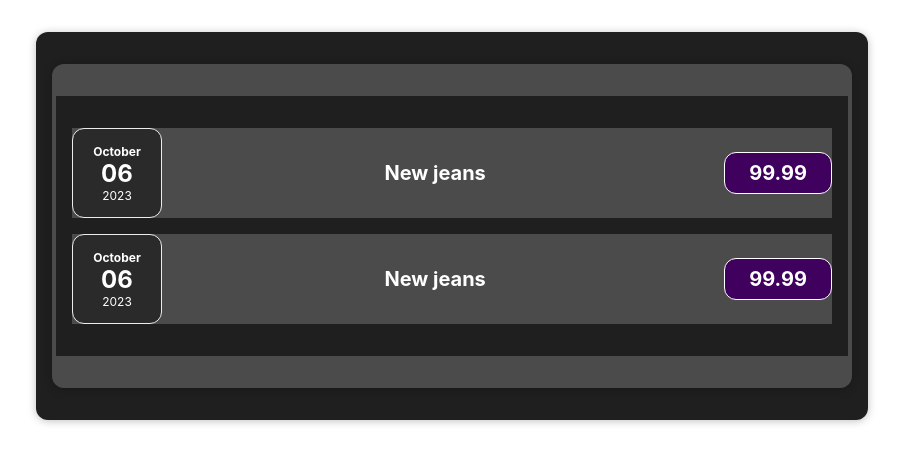
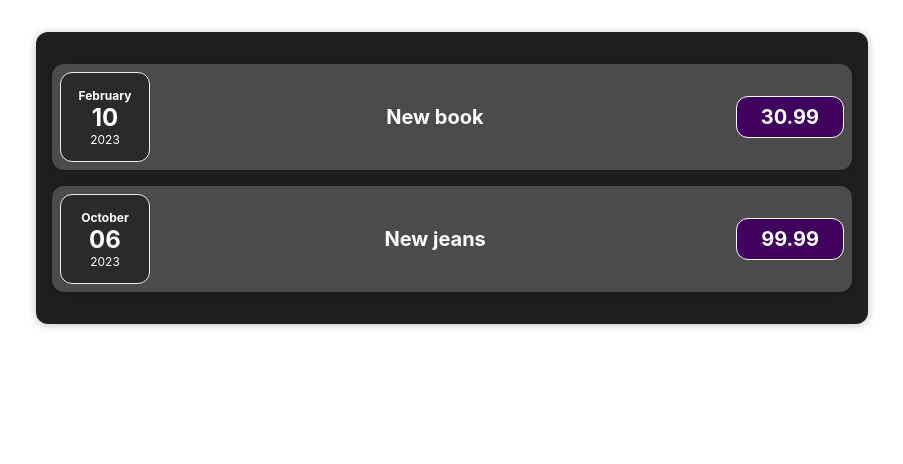
Before and after one commit to MadliReiljan/React, a React (Create React App) app: page / in a window 1280 px wide. Shown: the top 464 px of the page, without its empty margins (188-1091 px from the left). Built offline with nearby package versions, Linux system fonts and the light colour scheme.

Commit message:
Tegin igal pool parandused, viimane muudatus on ÜL3 ExpenseItem ümberkujundus

```diff
--- a/src/App.js
+++ b/src/App.js
@@ -3,15 +3,22 @@ import Expenses from './components/Expenses';
 
 function App() {
 
+  const expenses=[
+    {
+        date: new Date(2023, 1, 10),
+        title: 'New book',
+        price: 30.99
+    },
+    {
+        date: new Date(2023, 9, 6),
+        title: 'New jeans',
+        price: 99.99
+    }
+]
+
   return (
     <div className='App'>
-      <div className="card expenses">
-        <div className='card expense-item'>
-        <Expenses
-        expenses={Expenses}
-        />
-        </div>
-      </div>
+      <Expenses expenses={expenses} />
     </div>
   );
 }
--- a/src/components/Card.js
+++ b/src/components/Card.js
@@ -1,7 +1,7 @@
 import './Card.css'
 
 function Card(props){
-    const classes = 'card' + props.className
+    const classes = 'card ' + props.className
     return(
         <div className={classes}>
             {props.children}
--- a/src/components/ExpenseDate.js
+++ b/src/components/ExpenseDate.js
@@ -1,8 +1,9 @@
 import './ExpenseDate.css'
 
 function ExpenseDate(props){
+
+    const day = props.date.toLocaleString('en-US', {day: '2-digit'})
     const month = props.date.toLocaleString('en-US', {month: 'long'})
-    const day = props.date.toLocaleString('en-US', {day: '2-digit'})
     const year = props.date.getFullYear()
 
     return (
@@ -14,4 +15,4 @@ function ExpenseDate(props){
     )
 }
 
-export default ExpenseDate
+export default ExpenseDate;
--- a/src/components/ExpenseItem.css
+++ b/src/components/ExpenseItem.css
@@ -2,7 +2,10 @@
     display: flex;
     justify-content: space-between;
     align-items: center;
+    box-shadow: 0 2px 8px rgba(0, 0, 0, 0.25);
+    padding: 0.5rem;
     margin: 1rem 0;
+    border-radius: 12px;
     background-color: #4b4b4b;
     color: white;
 }
--- a/src/components/ExpenseItem.js
+++ b/src/components/ExpenseItem.js
@@ -1,11 +1,10 @@
 import './ExpenseItem.css'
 import ExpenseDate from './ExpenseDate'
-
 
 function ExpenseItem(props){
 
 	return (
-		<div className="expense-item">
+		<div className="card expense-item">
 			<ExpenseDate
 			date={props.expenseData.date}
 			/>
@@ -17,4 +16,4 @@ function ExpenseItem(props){
 	)
 }
 
-export default ExpenseItem
+export default ExpenseItem;
--- a/src/components/Expenses.js
+++ b/src/components/Expenses.js
@@ -2,23 +2,12 @@ import './Expenses.css'
 import Card from './Card'
 import ExpenseItem from "./ExpenseItem"
 
-function Expenses(){
-    const expenses=[
-        {
-            date: new Date(2023, 9, 6),
-            title: 'New jeans',
-            price: 99.99
-        },
-        {
-            date: new Date(2023, 9, 6),
-            title: 'New jeans',
-            price: 99.99
-        }
-    ]
+function Expenses(props){
+
     return (
-		<Card className="card expenses">
-			<ExpenseItem expenseData={expenses[0]}/>
-            <ExpenseItem expenseData={expenses[1]}/>
+		<Card className="expenses">
+			<ExpenseItem expenseData={props.expenses[0]}/>
+      <ExpenseItem expenseData={props.expenses[1]}/>
 		</Card>
 	)
   }
```
